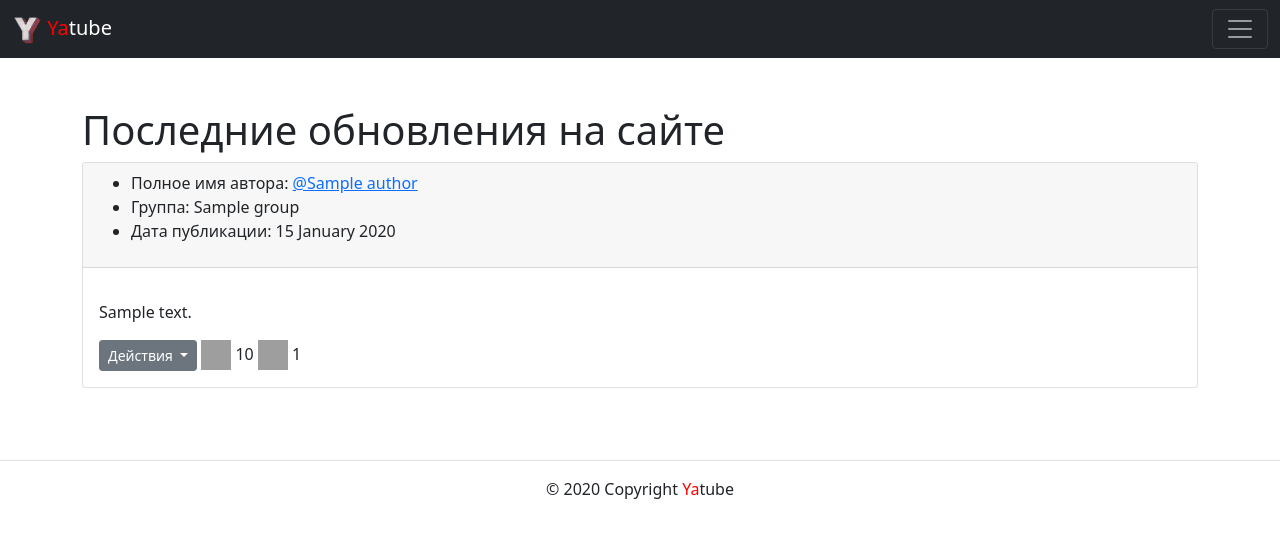
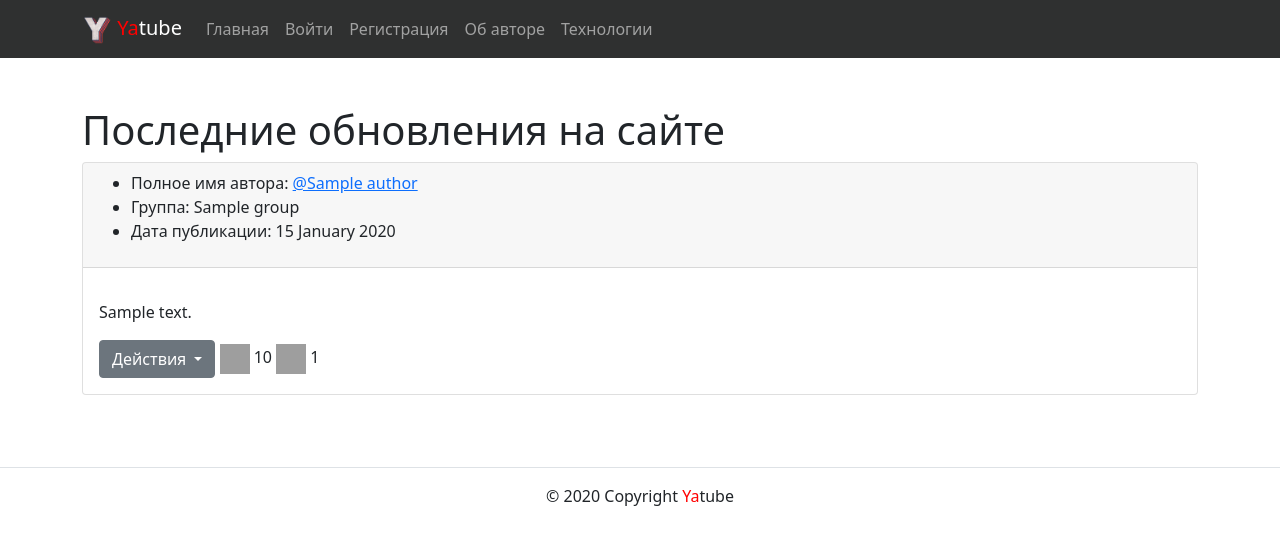
Before and after one commit to Sergyyr72r/Yatube_project, a Django app: template yatube/templates/posts/index.html in a window 1280 px wide. Shown: the top 545 px of the page. Run offline with Django 3.2, Linux system fonts and the light colour scheme; the template is opened without the code that fills it: most values are stand-ins (such as "Sample title", 1, 10 or a date in 2020); some libraries are stand-ins or nearby versions; grey boxes are pictures that could not be loaded.

Commit message:
Production

```diff
--- a/yatube/templates/includes/header.html
+++ b/yatube/templates/includes/header.html
@@ -1,7 +1,7 @@
 {% load static %}
 {% with request.resolver_match.view_name as view_name %}
-<nav class="navbar navbar-dark bg-dark">
-  <div class="container-fluid">
+<nav class="navbar navbar-dark navbar-expand-lg" style="background-color: #2f3030">
+  <div class="container">
     <a class="navbar-brand" href="{% url 'posts:index' %}">
       <img src="{% static 'img/logo2.png' %}" width="30" height="30" alt="">
       <span style="color:red">Ya</span>tube
@@ -20,11 +20,11 @@
         </li>
         {% endif %}
         {% if user.is_authenticated %}
-        <li class="nav-item dropdown" class="text-white bg-dark">
-          <a class="nav-link dropdown-toggle bg-dark" href="#" id="navbarDropdown" role="button" data-bs-toggle="dropdown" aria-expanded="false">
+        <li class="nav-item dropdown" class="text-white">
+          <a class="nav-link dropdown-toggle" href="#" id="navbarDropdown" role="button" data-bs-toggle="dropdown" aria-expanded="false">
             @{{ user.username }}
           </a>
-          <ul class="dropdown-menu bg-dark" aria-labelledby="navbarDropdown">
+          <ul class="dropdown-menu" aria-labelledby="navbarDropdown" style="background-color: #2f3030">
             <li><a class="nav-link" href="{% url 'users:profile_edit' %}">Редактировать профиль</a></li>
             <li><a class="nav-link" href="{% url 'posts:follow_index' %}">Мои подписки</a></li>
             <li><a class="nav-link" href="{% url 'users:logout' %}">Выйти</a></li>
--- a/yatube/templates/includes/posts_display.html
+++ b/yatube/templates/includes/posts_display.html
@@ -30,8 +30,8 @@
         <p>
           {{ post.text|linebreaks }}
         </p>
-        <div class="btn-group">
-          <button class="btn btn-secondary btn-sm dropdown-toggle" type="button" data-toggle="dropdown" aria-haspopup="true" aria-expanded="false">
+        <div class="dropdown">
+          <button class="btn btn-secondary dropdown-toggle" type="button" id="dropdownMenuButton1" data-bs-toggle="dropdown" aria-expanded="false">
             Действия
           </button>
           <div class="dropdown-menu" aria-labelledby="dropdownMenuButton">
@@ -43,7 +43,6 @@
           </form>
           {% endif %}
           </div>
-        </div>
         <img src="{% static 'img/views.png' %}" width="30" height="30"> {{ post.views }}
         <img src="{% static 'img/comment.png' %}" width="30" height="30"> {{ post.comments.count }}
         </div>
--- a/yatube/templates/posts/post_detail.html
+++ b/yatube/templates/posts/post_detail.html
@@ -42,9 +42,11 @@
             <div class="d-flex justify-content-center">
               <form method="post" enctype="multipart/form-data" >
                 {% csrf_token %}
+                <div class='container'>
                 <button type="submit" class="btn btn-primary">
                   Удалить
                 </button>
+              </div>
               </form>
               <form method="get" enctype="multipart/form-data" >
                 {% csrf_token %}
--- a/yatube/templates/posts/profile.html
+++ b/yatube/templates/posts/profile.html
@@ -12,6 +12,7 @@
           <h3>Всего подписчиков: {{ author.following.count }} </h3>
           {% if request.user != author %}
           {% if following %}
+          <div class="container py-5">
             <a
               class="btn btn-lg btn-light"
               href="{% url 'posts:profile_unfollow' author.username %}" role="button"
@@ -25,6 +26,7 @@
             >
               Подписаться
             </a>
+          </div>
           {% endif %}
           {% endif %}
             {% for post in page_obj %}
```
Also changed, not shown: yatube/users/views.py (+3 -4 lines), 2 other files.
